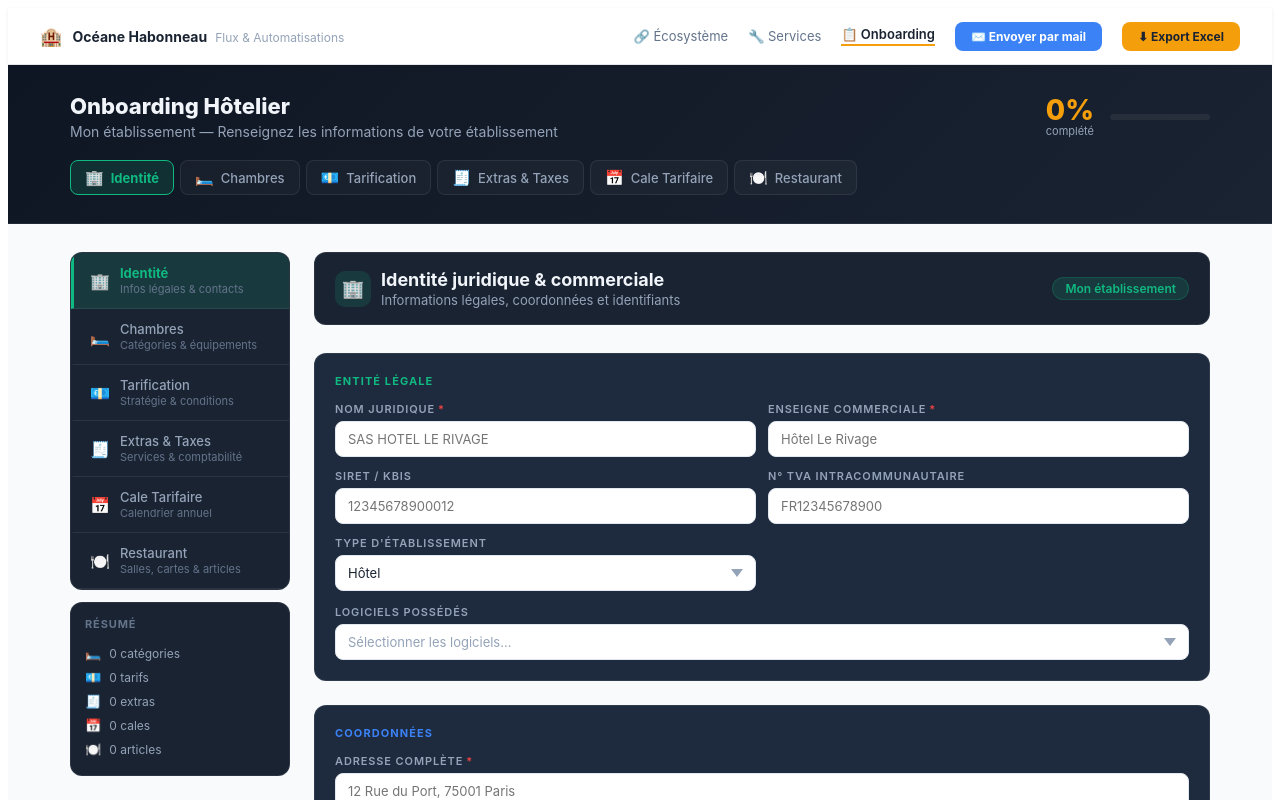
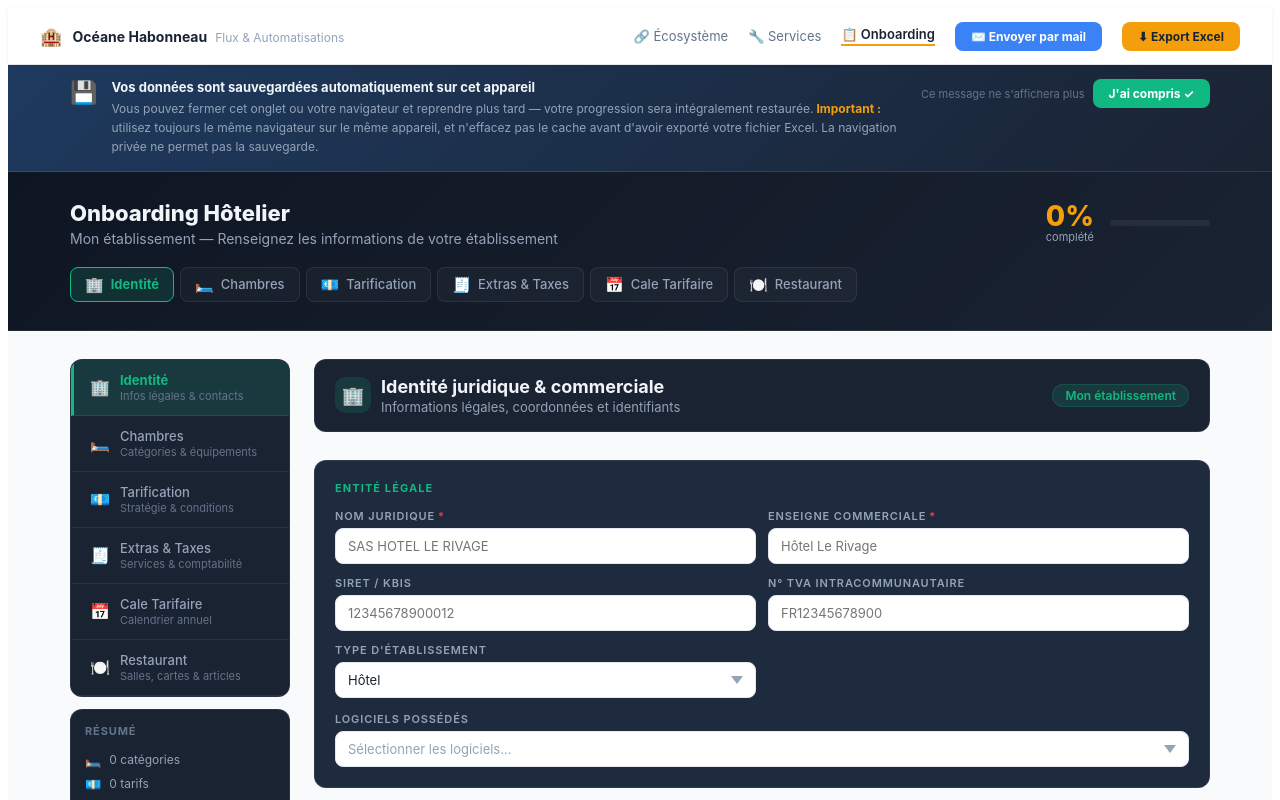
Before and after one commit to oceane-habonneau/hotel-onboarding, a React (Vite) app: page / in a window 1280 px wide. Shown: the top 800 px of the page. Built offline with nearby package versions, Linux system fonts and the light colour scheme.

Commit message:
Update Save_TimeLine App.jsx

```diff
--- a/src/App.jsx
+++ b/src/App.jsx
@@ -1142,14 +1142,28 @@ function calcStepDone(data) {
 
 // ─── APP ──────────────────────────────────────────────────────
 export default function App() {
-  const [step,   setStep]   = useState(0);
-  const [data,   setData]   = useState(INIT);
-  const [saved,  setSaved]  = useState(false);
-  const [loaded, setLoaded] = useState(false);
-  const [mailSent, setMailSent] = useState(false);
+  const [step,    setStep]    = useState(0);
+  const [data,    setData]    = useState(INIT);
+  const [saved,   setSaved]   = useState(false);
+  const [loaded,  setLoaded]  = useState(false);
+  const [mailSent,setMailSent]= useState(false);
+  const [showBanner, setShowBanner] = useState(false);
   const timerRef = useRef(null);
 
-  useEffect(()=>{ const d=loadData(); if(d) setData(d); setLoaded(true); },[]);
+  useEffect(()=>{
+    const d = loadData();
+    if(d) setData(d);
+    // Affiche le bandeau uniquement à la première visite (jamais vu)
+    const seen = localStorage.getItem("hotel-onboarding-banner-seen");
+    if(!seen) setShowBanner(true);
+    setLoaded(true);
+  },[]);
+
+  const dismissBanner = () => {
+    localStorage.setItem("hotel-onboarding-banner-seen","1");
+    setShowBanner(false);
+  };
+
   useEffect(()=>{
     if(!loaded) return;
     if(timerRef.current) clearTimeout(timerRef.current);
@@ -1215,6 +1229,31 @@ export default function App() {
           </button>
         </div>
       </nav>
+
+      {/* BANDEAU PREMIÈRE VISITE */}
+      {showBanner&&(
+        <div style={{ background:"linear-gradient(135deg,#1e3a5f,#1a2332)", borderBottom:`1px solid ${T.blue}44`, padding:"14px 32px" }}>
+          <div style={{ maxWidth:1140, margin:"0 auto", display:"flex", alignItems:"flex-start", gap:14 }}>
+            <div style={{ fontSize:22, flexShrink:0 }}>💾</div>
+            <div style={{ flex:1 }}>
+              <p style={{ fontSize:13, fontWeight:700, color:T.textPrim, margin:"0 0 4px", fontFamily:T.font }}>
+                Vos données sont sauvegardées automatiquement sur cet appareil
+              </p>
+              <p style={{ fontSize:12, color:T.textSec, margin:0, fontFamily:T.font, lineHeight:1.6 }}>
+                Vous pouvez fermer cet onglet ou votre navigateur et reprendre plus tard — votre progression sera intégralement restaurée.
+                <strong style={{ color:T.amber }}> Important :</strong> utilisez toujours le même navigateur sur le même appareil, et n'effacez pas le cache avant d'avoir exporté votre fichier Excel.
+                La navigation privée ne permet pas la sauvegarde.
+              </p>
+            </div>
+            <div style={{ display:"flex", gap:8, flexShrink:0, alignItems:"center" }}>
+              <span style={{ fontSize:11, color:T.textMuted, fontFamily:T.font }}>Ce message ne s'affichera plus</span>
+              <button type="button" onClick={dismissBanner} style={{ background:T.green, color:"#fff", border:"none", borderRadius:8, padding:"7px 16px", fontSize:12, fontWeight:700, cursor:"pointer", fontFamily:T.font, whiteSpace:"nowrap" }}>
+                J'ai compris ✓
+              </button>
+            </div>
+          </div>
+        </div>
+      )}
 
       {/* HERO HEADER */}
       <div style={{ background:"linear-gradient(135deg, #0f1623 0%, #1a2332 100%)", borderBottom:`1px solid ${T.border}`, padding:"28px 32px" }}>
```
